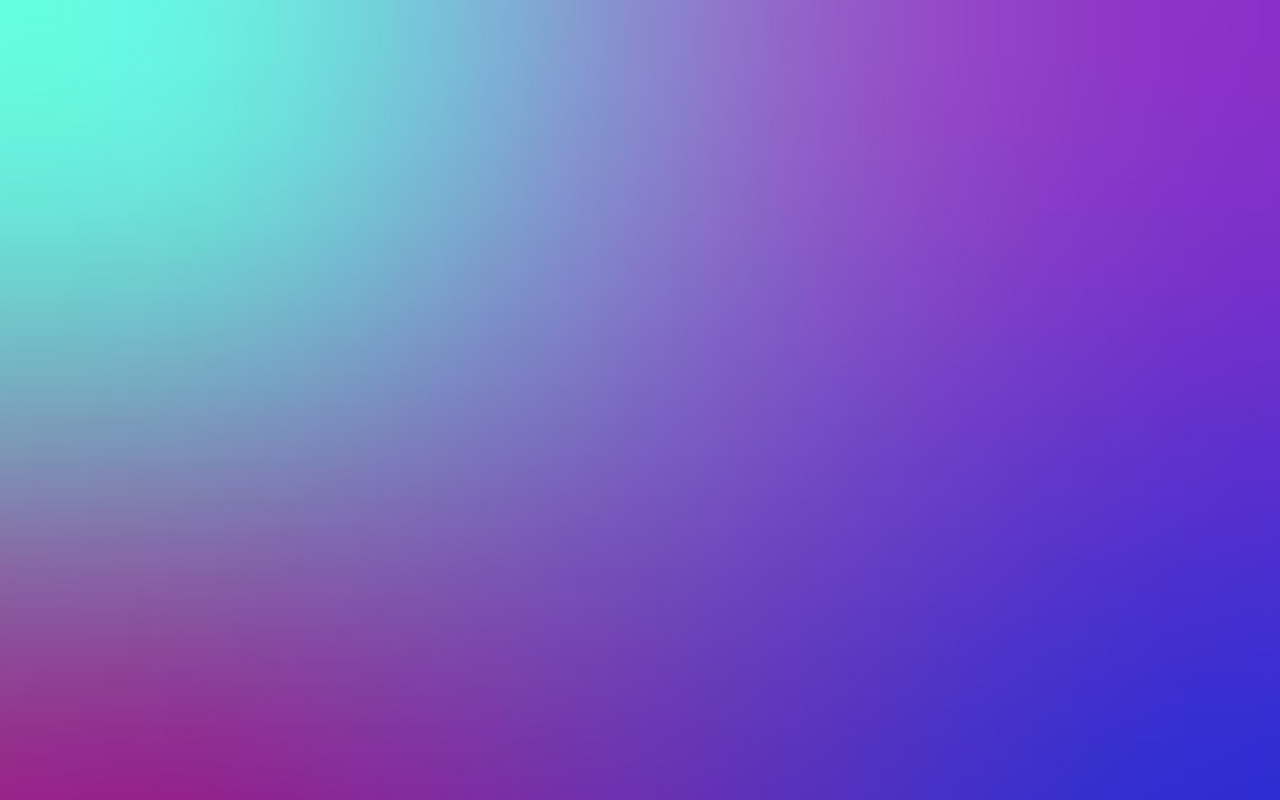
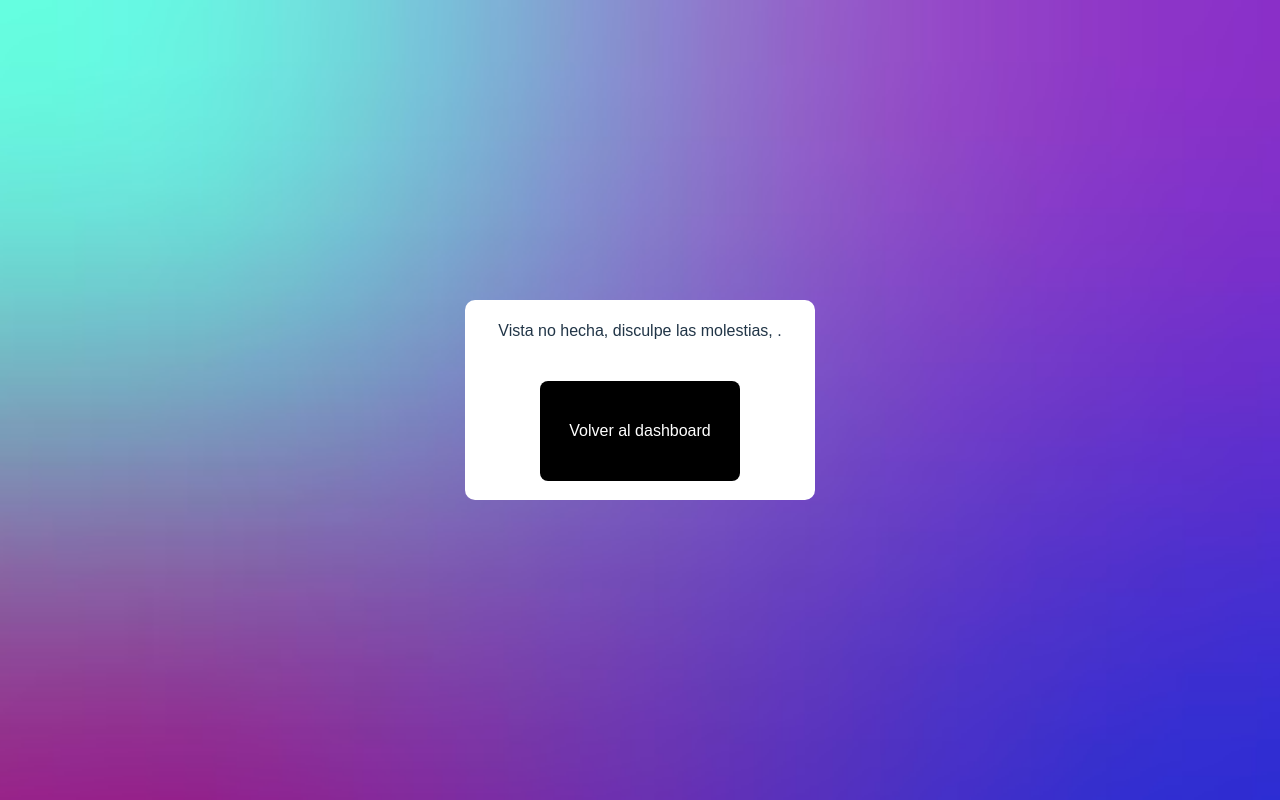
Before and after one commit to idiarj/web2, a React (Vite) app in the folder client/: page /profile in a window 1280 px wide. Before the commit this address had no page. Built offline with nearby package versions, Linux system fonts and the light colour scheme; no server answers.

Commit message:
vistas notdone hechas

```diff
--- a/client/src/App.jsx
+++ b/client/src/App.jsx
@@ -3,6 +3,7 @@ import Login from "./components/LogIn.jsx";
 import Register from './components/register.jsx';
 import ForgotPassword from './components/forgot-password.jsx'
 import Dashboard from './components/dashboard.jsx'
+import { NotDone } from './components/not-done.jsx';
 
 function App() {
   return (
@@ -13,6 +14,9 @@ function App() {
         <Route path="/forgot-password" element={<ForgotPassword />} />
         <Route path="/register" element={<Register />} />
         <Route path="/dashboard" element={<Dashboard />} />
+        <Route path='/profile' element={<NotDone/>}/>
+        <Route path='/settings' element={<NotDone/>}/>
+        <Route path='/projects' element={<NotDone/>}/>
       </Routes>
     </Router>
   );
--- a/client/src/components/dashboard.jsx
+++ b/client/src/components/dashboard.jsx
@@ -1,11 +1,12 @@
 import { ifetchWrapper } from '../../public/fetchWrapper';
 import { useState, useEffect } from 'react';
-import { Link } from 'react-router-dom';
+import { Link, useNavigate } from 'react-router-dom';
 import './dashboard.css';
 import enproceso from '../assets/enproceso.jpg';
 
 function Dashboard() {
   const [username, setUsername] = useState()
+  const navigate = useNavigate()
   // const response = fetch('http://localhost:3000/home')
   //                 .then(
   //                   response => console.log(response)
@@ -31,14 +32,19 @@ function Dashboard() {
           endpoint: 'home',
           credentials: 'include'
         });
-        const data = await response.json();
-        setUsername(data.user);
-        console.log(data)
-        console.log(data.user)
+        if(response.ok){
+          const data = await response.json();
+          setUsername(data.user);
+          console.log(data)
+          console.log(data.user)
+        }else{
+          navigate('/login')
+        }
+
       };
 
       fetchData();
-    }, [])
+    }, [navigate])
 
 
 
--- /dev/null
+++ b/client/src/components/not-done.css
@@ -0,0 +1,16 @@
+.notDoneDiv{
+    border-radius: 10px;
+    background-color: white;
+    display: grid;
+    place-items: center; /* Centra los elementos dentro del grid */
+    height: 200px;
+    width: 350px;
+}
+
+.notDoneButton{
+    background-color: black;
+    color: white;
+    height: 100px;
+    width: 200px;
+    /* Asegúrate de que no haya márgenes que impidan el centrado */
+}
--- /dev/null
+++ b/client/src/components/not-done.jsx
@@ -0,0 +1,44 @@
+import { useEffect, useState } from 'react'; // Add useEffect import
+import { useNavigate } from 'react-router-dom';
+// import { useNavigate } from 'react-router-dom';
+import { ifetchWrapper } from '../../public/fetchWrapper';
+import './not-done.css'
+
+
+export function NotDone(){
+    const [username, setUsername] = useState('')
+    const navigate = useNavigate();
+    function handleClick(){
+
+        navigate('/dashboard')
+    }
+
+    useEffect(() => {
+        // Esta función se ejecutará solo una vez cuando el componente se monte
+        const fetchData = async () => {
+          const response = await ifetchWrapper.fetchMethod({
+            endpoint: 'home',
+            credentials: 'include'
+          });
+          if(!response.ok){
+            console.log('estoy aqui')
+            navigate('/login')
+          }
+
+          const data = await response.json();
+          setUsername(data.user);
+          console.log(data)
+          console.log(data.user)
+
+        };
+
+        fetchData();
+      }, [navigate])
+
+    return (
+        <div className='notDoneDiv'>
+            Vista no hecha, disculpe las molestias, {username}.
+            <button className='notDoneButton' onClick={handleClick}>Volver al dashboard</button>
+        </div>
+    )
+}
```
Also changed, not shown: 1 other file (tests, documents, lock files or other folders).
